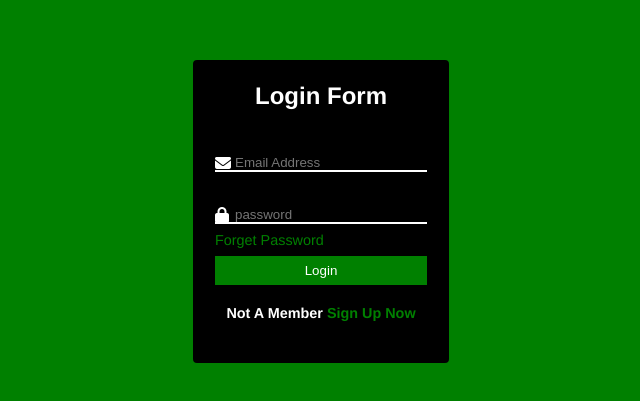
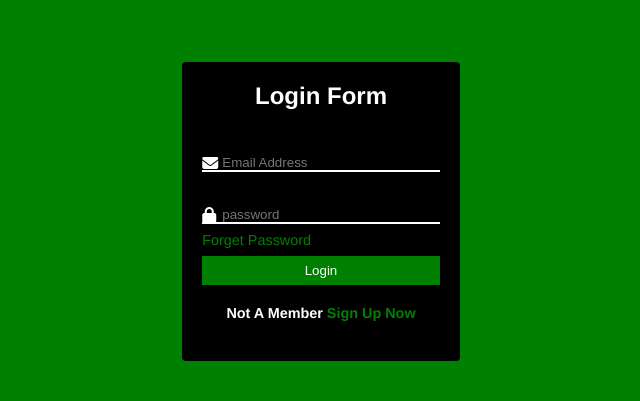
Before and after one commit to AnjaliTadiyal/first-form, a plain HTML site: page index.html in a window 1280 px wide. Shown: the part 189-590 px from the top of the page, without its empty margins (319-959 px from the left). Drawn offline with Linux system fonts and the light colour scheme.

Commit message:
Update style.css

```diff
--- a/style.css
+++ b/style.css
@@ -22,12 +22,11 @@ body {
 }
 
 .small-box {
-    border: 2px solid black;
+/*     border: 2px solid black; */
     padding: 20px 20px;
     color: white;
     background-color: #000000;
     height: fit-content;
-    width: 20%;
     border-radius: 4px;
     justify-content: center;
     align-items: center;
```
